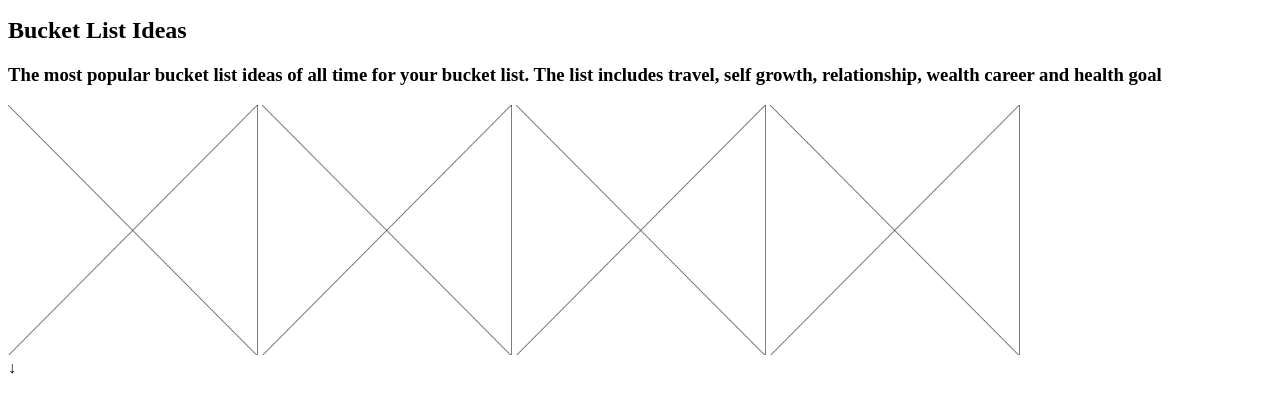
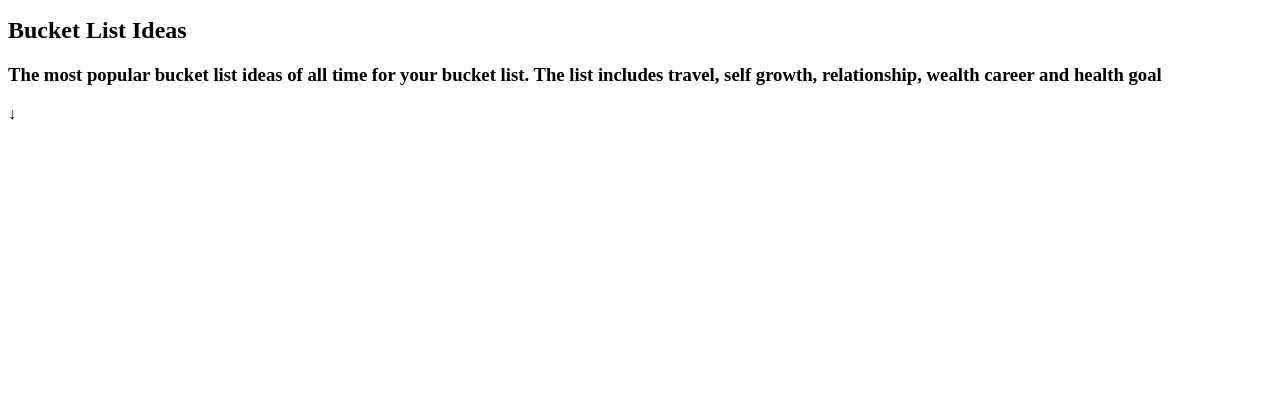
Before and after one commit to simonbimonmiaw/BucketLife, a plain HTML site: page ideas.html in a window 1280 px wide. Shown: the part 92-504 px from the top of the page. Drawn offline with Linux system fonts and the light colour scheme.

Commit message:
Opdateret

```diff
--- a/index.html
+++ b/ideas.html
@@ -23,13 +23,13 @@
 
 
 
-<img src="images/wireframepic.png" width="250" height="250" alt=""/>
+<article class="billeder"></article>
+<article class="billeder"></article>
+<article class="billeder"></article>
+<article class="billeder"></article>
 
-<img src="images/wireframepic.png" width="250" height="250" alt=""/>
 
-<img src="images/wireframepic.png" width="250" height="250" alt=""/>
 
-<img src="images/wireframepic.png" width="250" height="250" alt=""/>
 
 
 </section>
```
Also changed, not shown: 2 other files.
